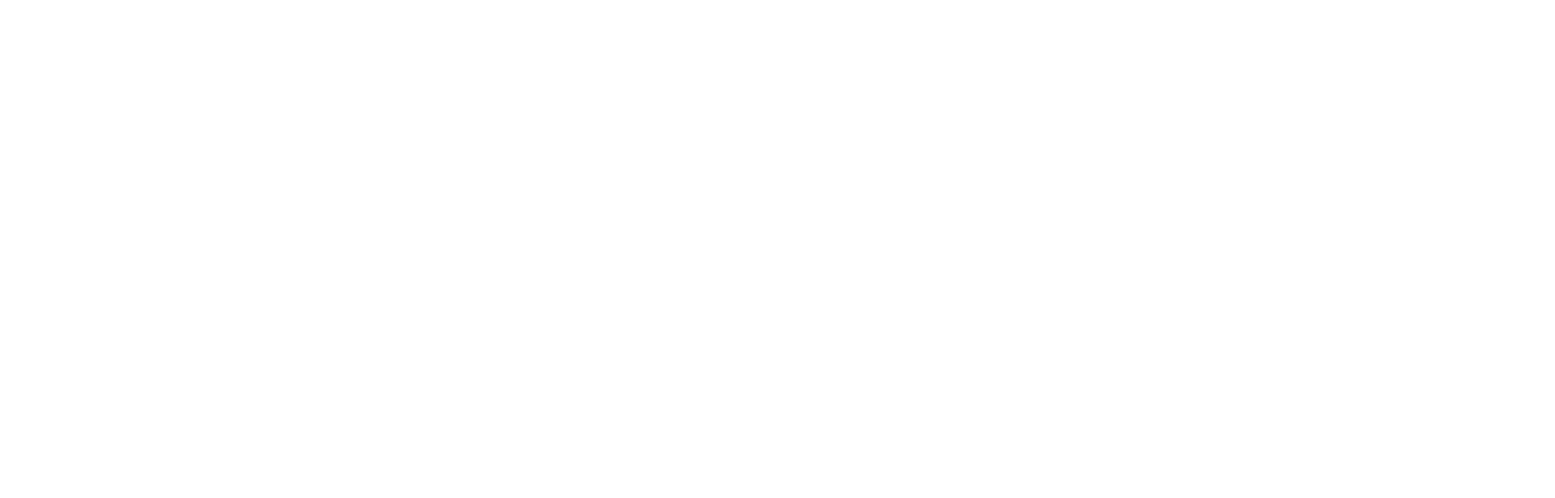
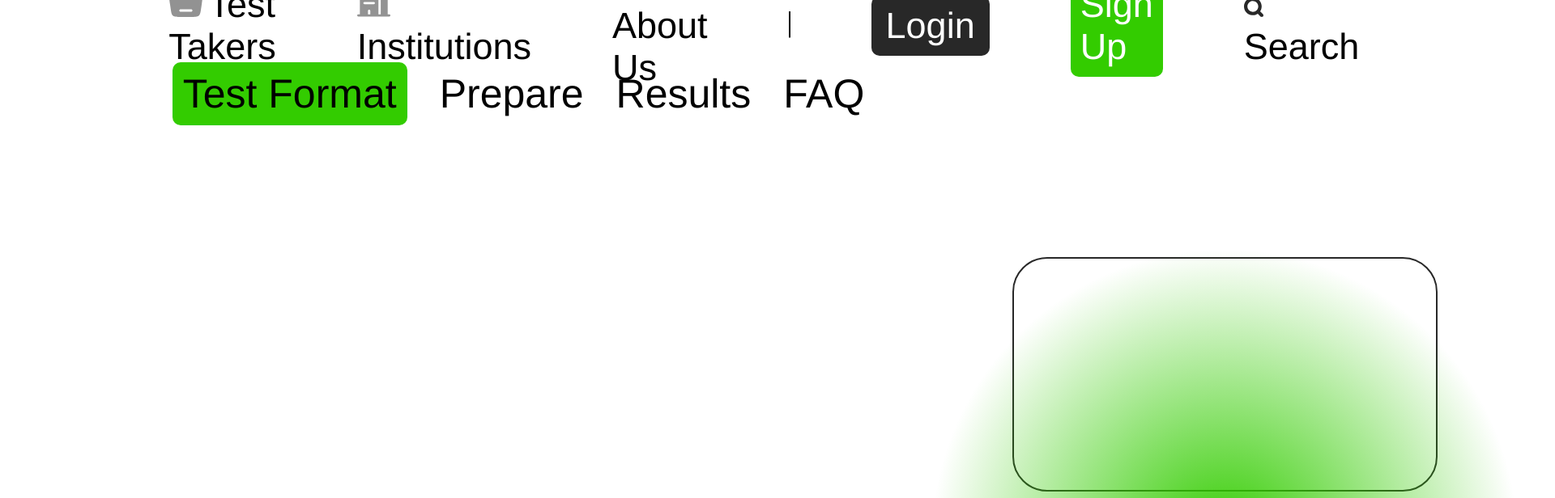
Before and after one commit to Valuegate/CicateProject, a React (Create React App) app: page / in a window 1280 px wide. Before the commit this address had no page. Shown: the top 616 px of the page at 81% size, 1920 px wide, since content can reach past the window. Built offline with nearby package versions, Linux system fonts and the light colour scheme.

Commit message:
Update App.js

```diff
--- a/src/App.js
+++ b/src/App.js
@@ -55,7 +55,7 @@
         <Route path='/research' element={<Research/>}/>
         <Route path='/institutions' element={<Institutions/>}/>
         <Route path='/results' element={<Results/>}/>
-        <Route path='/home' element={<TestFormat/>}/>
+        <Route path='/' element={<TestFormat/>}/>
         <Route path='/faq' element={<Faq/>}/>
         <Route path='/about' element={<About/>}/>
         <Route path='/whyUs' element={<WhyUs/>}/>
```
